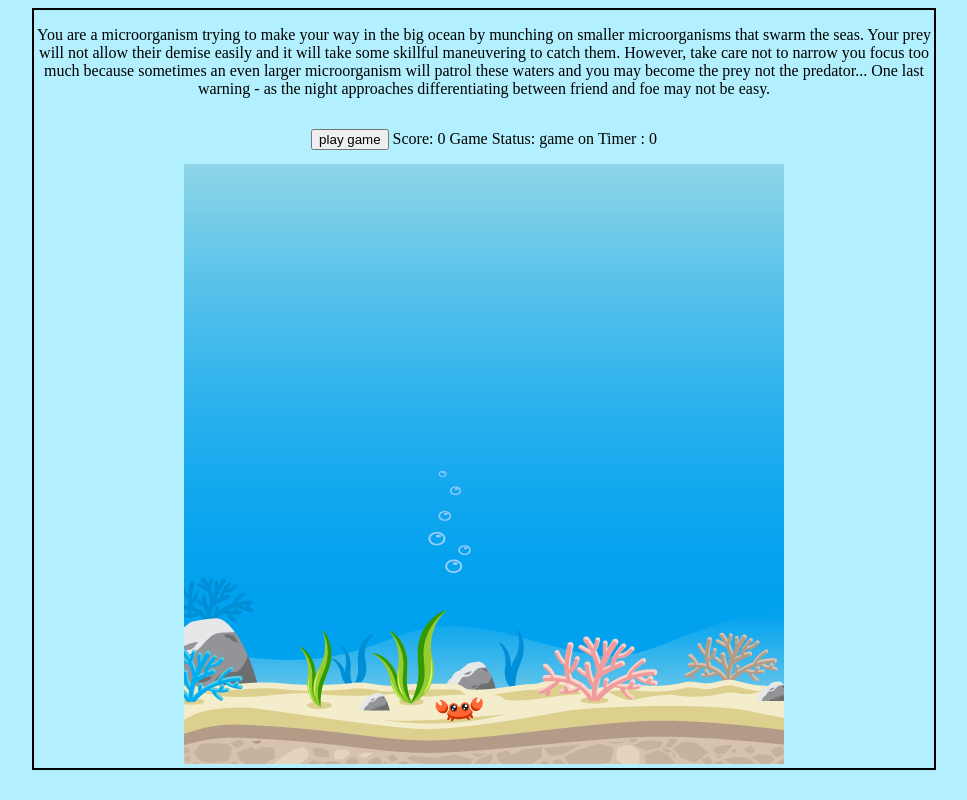
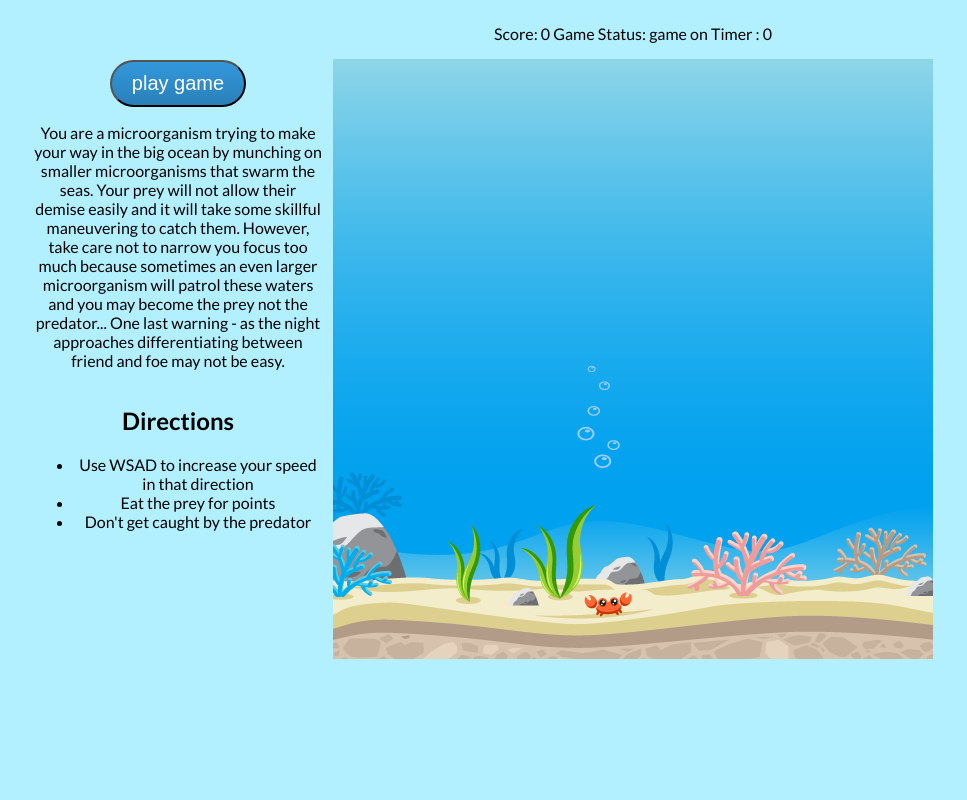
Before and after one commit to McMenemy/dolphin-dash, a PHP site: page / in a window 1280 px wide. Shown: the whole page, without its empty margins (156-1123 px from the left). Run offline with PHP 8.4, Linux system fonts and the light colour scheme.

Commit message:
style left pane

```diff
--- a/game.css
+++ b/game.css
@@ -8,8 +8,66 @@
 .container {
   width: 900px;
   margin: auto;
-  border: solid 2px black;
+  font-family: 'Lato', sans-serif;
   text-align: center;
+}
+
+.left-pane {
+  float: left;
+  width: 32%;
+  padding-right: 10px;
+}
+
+.center-pane {
+
+}
+
+.right-pane {
+  float: right;
+  width: 0;
+}
+
+.background {
+}
+
+.timer {
+
+}
+
+.time-left {
+
+}
+
+.play-button {
+  background: #3498db;
+  background-image: -webkit-linear-gradient(top, #3498db, #2980b9);
+  background-image: -moz-linear-gradient(top, #3498db, #2980b9);
+  background-image: -ms-linear-gradient(top, #3498db, #2980b9);
+  background-image: -o-linear-gradient(top, #3498db, #2980b9);
+  background-image: linear-gradient(to bottom, #3498db, #2980b9);
+  -webkit-border-radius: 28;
+  -moz-border-radius: 28;
+  border-radius: 28px;
+  font-family: Arial;
+  color: #ffffff;
+  font-size: 20px;
+  padding: 10px 20px 10px 20px;
+  text-decoration: none;
+  margin-top: 52px;
+}
+
+.play-button:hover {
+  background: #3cb0fd;
+  background-image: -webkit-linear-gradient(top, #3cb0fd, #3498db);
+  background-image: -moz-linear-gradient(top, #3cb0fd, #3498db);
+  background-image: -ms-linear-gradient(top, #3cb0fd, #3498db);
+  background-image: -o-linear-gradient(top, #3cb0fd, #3498db);
+  background-image: linear-gradient(to bottom, #3cb0fd, #3498db);
+  text-decoration: none;
+}
+
+.gamestatus {
+
 }
 
 p {
--- a/home.html
+++ b/home.html
@@ -2,26 +2,44 @@
 <html>
   <head>
     <meta charset="utf-8">
+    <link href='https://fonts.googleapis.com/css?family=Lato:400,700' rel='stylesheet' type='text/css'>
     <link rel="stylesheet" type="text/css" href="game.css">
-    <title>DolphinDash</title>
+    <title>MicroorganismMunch</title>
   </head>
   <body>
+    <div class='container'>
+    <div class='left-pane'>
+      <button class="play-button" onclick="startGame()">play game</button>
 
-    <div class='container'>
-    <p>
+      <p class='background'>
         You are a microorganism trying to make your way in the big ocean by munching on smaller microorganisms that swarm the seas. Your prey will not allow their demise easily and it will take some skillful maneuvering to catch them. However, take care not to narrow you focus too much because sometimes an even larger microorganism will patrol these waters and you may become the prey not the predator... One last warning - as the night approaches differentiating between friend and foe may not be easy.
       </p>
 
-    <button onclick="startGame()">play game</button>
+      <h2>Directions</h2>
+        <ul>
+          <li>Use WSAD to increase your speed in that direction</li>
+          <li>Eat the prey for points</li>
+          <li>Don't get caught by the predator</li>
+        </ul>
+    </div>
+
+    <div class='center-pane'>
       <p>Score: </p>
       <p id='scoreboard'>0</p>
 
       <p>Game Status: </p>
-    <p id='gamestatus'>game on</p>
-    <p>Timer : </p>
-    <p id='timer'>0</p>
+      <p id='gamestatus' class='gamestatus'>game on</p>
+      <p class='timer'>Timer : </p>
+      <p id='timer' class='time-left'>0</p>
 
       <canvas id="game-canvas"></canvas>
+    </div>
+
+
+    <div class='right-pane'>
+
+    </div>
+
 
     </div>
 
```
Lines whose indentation alone changed are shown as unchanged.
